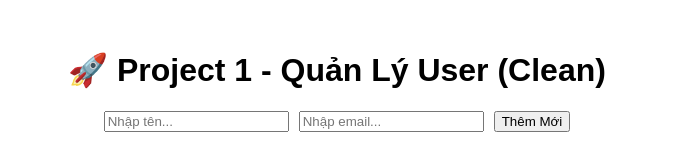
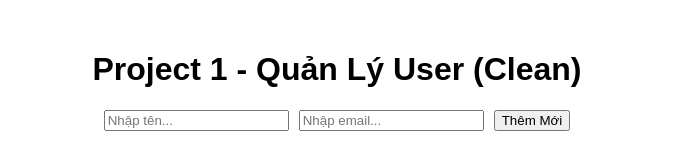
Before and after one commit to Trungnguyenhoai375/frontend-v2-final, a React (Create React App) app: page / in a window 1280 px wide. Shown: the top 149 px of the page, without its empty margins (303-976 px from the left). Built offline with nearby package versions, Linux system fonts and the light colour scheme; no server answers.

Commit message:
sua ten lua

```diff
--- a/src/App.js
+++ b/src/App.js
@@ -19,7 +19,7 @@ function App() {
 
   return (
     <div style={{ padding: '30px', textAlign: 'center', fontFamily: 'Arial' }}>
-      <h1>🚀 Project 1 - Quản Lý User (Clean)</h1>
+      <h1>Project 1 - Quản Lý User (Clean)</h1>
       <form onSubmit={add} style={{ marginBottom: '20px' }}>
         <input name="name" placeholder="Nhập tên..." required style={{ marginRight: '10px' }} />
         <input name="email" placeholder="Nhập email..." required style={{ marginRight: '10px' }} />
```
